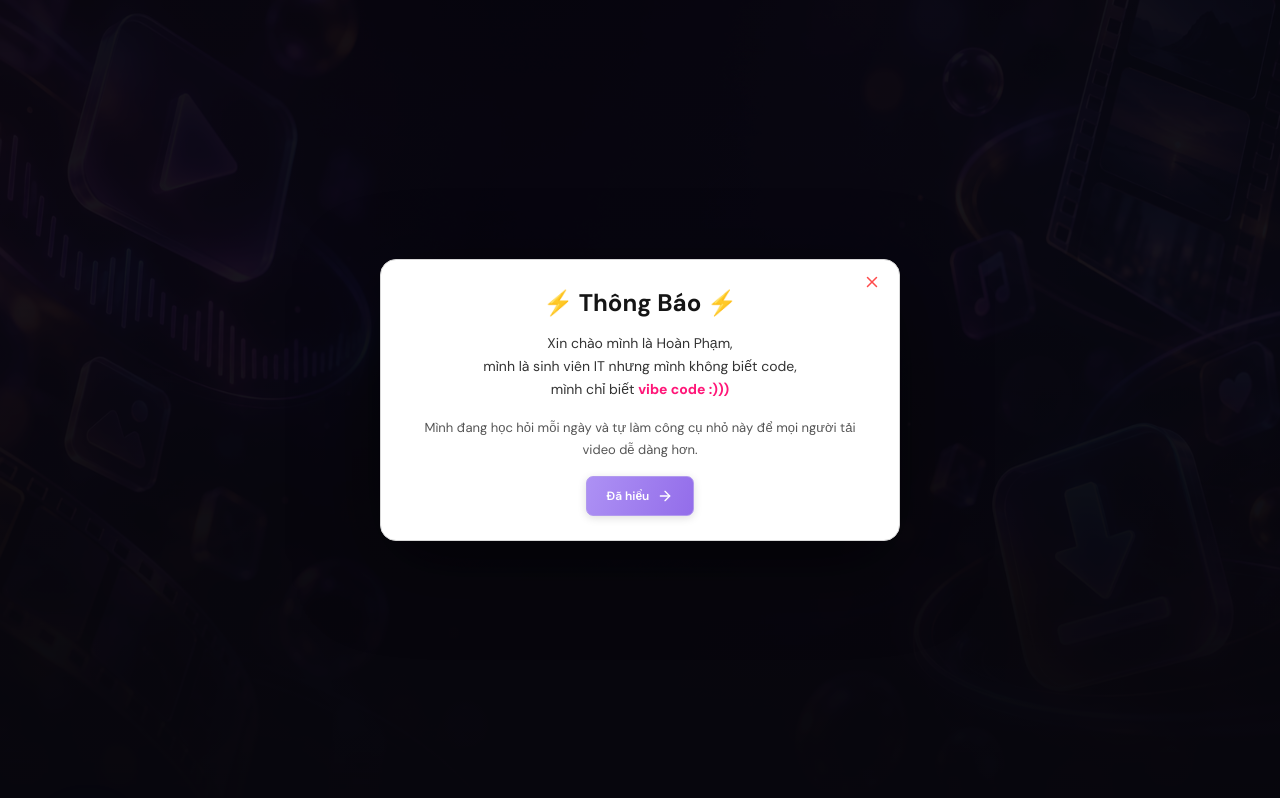
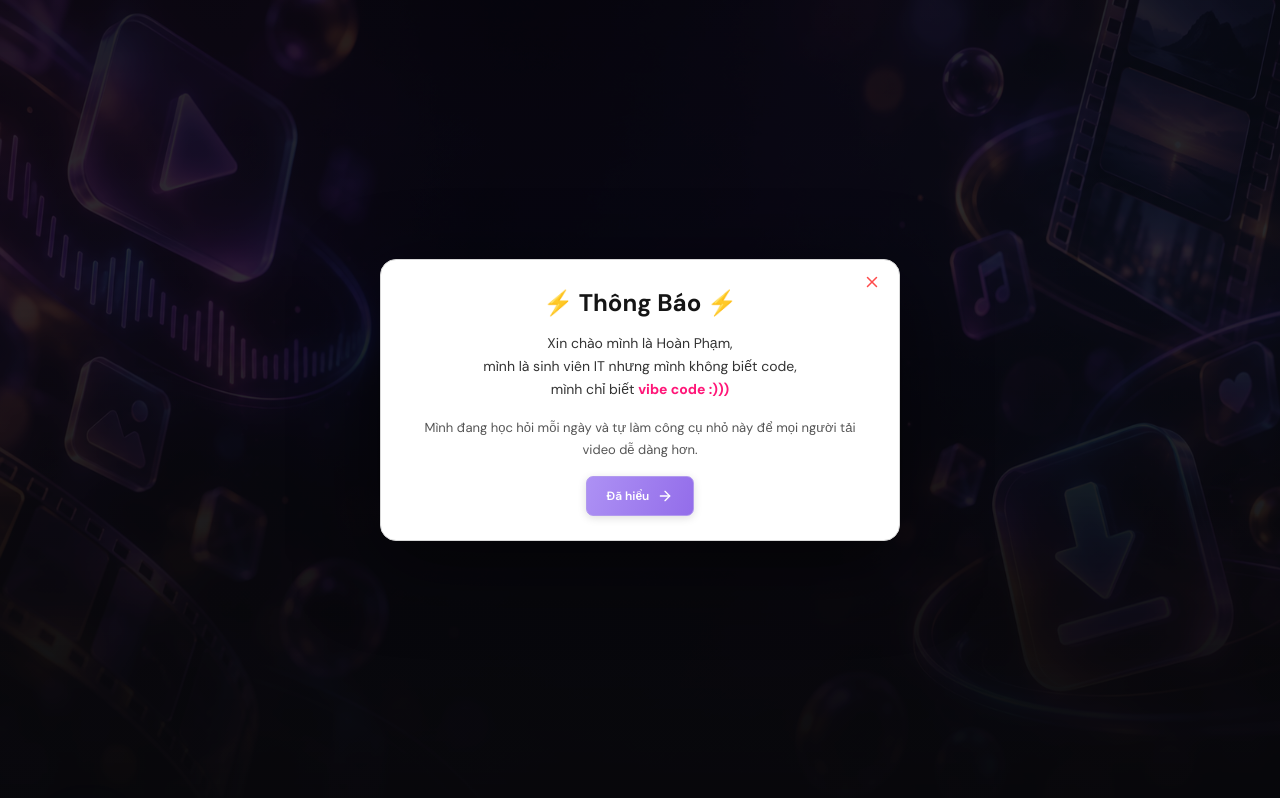
Before and after one commit to hoanphamkid/dowloaderH, a React (Vite) app in the folder client/: page / in a window 1280 px wide. Shown: the top 798 px of the page. Built offline with nearby package versions, Linux system fonts and the light colour scheme; no server answers.

Commit message:
Keep page visible behind welcome notice

```diff
--- a/client/src/styles.css
+++ b/client/src/styles.css
@@ -1368,7 +1368,7 @@ footer button {
     transition: none !important;
   }
 }
-.welcome-backdrop { position: fixed; inset: 0; z-index: 60; width: 100vw; height: 100dvh; display: flex; align-items: center; justify-content: center; padding: 20px; background: rgba(8,6,14,.72); backdrop-filter: blur(6px); }
+.welcome-backdrop { position: fixed; inset: 0; z-index: 60; width: 100vw; height: 100dvh; display: flex; align-items: center; justify-content: center; padding: 20px; background: rgba(8,6,14,.34); backdrop-filter: blur(2px); }
 .welcome-modal { position: relative; width: min(520px,100%); display: flex; flex-direction: column; align-items: center; gap: 12px; padding: 28px 26px 24px; border: 1px solid #d8d8d8; border-radius: 16px; background: #fff; color: #151515; text-align: center; box-shadow: 0 24px 80px #0008; }
 .welcome-modal h2 { margin: 0 0 2px; font-size: 24px; line-height: 1.25; }
 .welcome-modal h2 span { color: #ff6a2a; }
```
